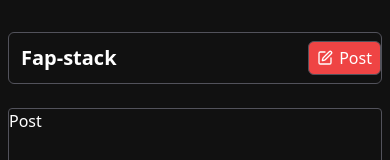
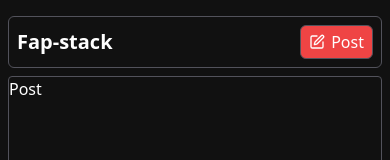
Before and after one commit to rinkitadhana/Fap-stack, a React (Vite) app in the folder client/: page / in a window 390 px wide. Shown: the top 160 px of the page. Built offline with nearby package versions, Linux system fonts and the light colour scheme.

Commit message:
responsive-done

```diff
--- a/client/src/Components/Navbar.tsx
+++ b/client/src/Components/Navbar.tsx
@@ -2,8 +2,8 @@ import { LuSquarePen } from "react-icons/lu"
 
 const Navbar = () => {
   return (
-    <nav className=" select-none flex border border-zinc-600 rounded-md my-4 py-2 justify-between items-center md:px-2">
-      <a href="" className=" text-xl font-semibold px-3">
+    <nav className=" select-none flex border border-zinc-600 rounded-md  py-2 justify-between items-center px-2">
+      <a href="" className=" text-xl font-semibold">
         Fap-stack
       </a>
       <a
```
